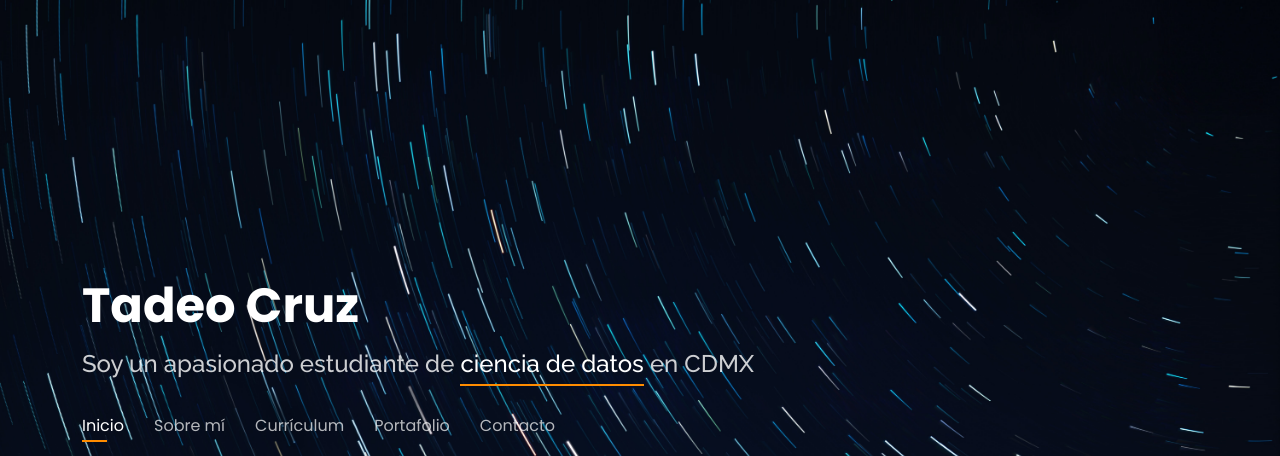
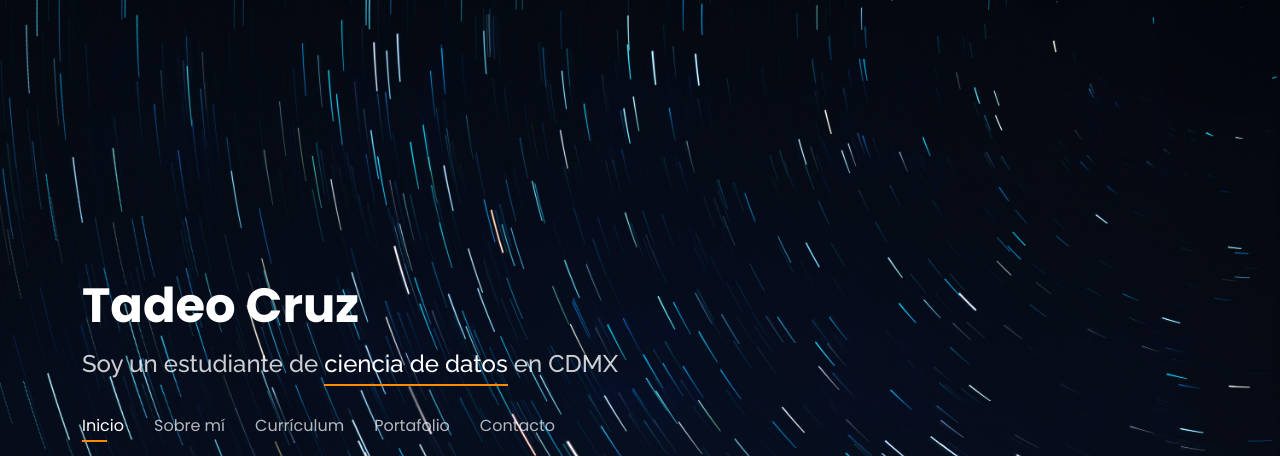
Before and after one commit to TadeoCS/Portafolio, a plain HTML site: page index.html in a window 1280 px wide. Shown: the top 456 px of the page. Drawn offline with nearby package versions, Linux system fonts and the light colour scheme.

Commit message:
Update index.html

```diff
--- a/index.html
+++ b/index.html
@@ -45,7 +45,7 @@
       <h1><a href="index.html">Tadeo Cruz</a></h1>
       <!-- Uncomment below if you prefer to use an image logo -->
       <!-- <a href="index.html" class="mr-auto"><img src="assets/img/logo.png" alt="" class="img-fluid"></a> -->
-      <h2>Soy un apasionado estudiante de <span>ciencia de datos</span> en CDMX</h2>
+      <h2>Soy un estudiante de <span>ciencia de datos</span> en CDMX</h2>
 
       <nav id="navbar" class="navbar">
         <ul>
```
